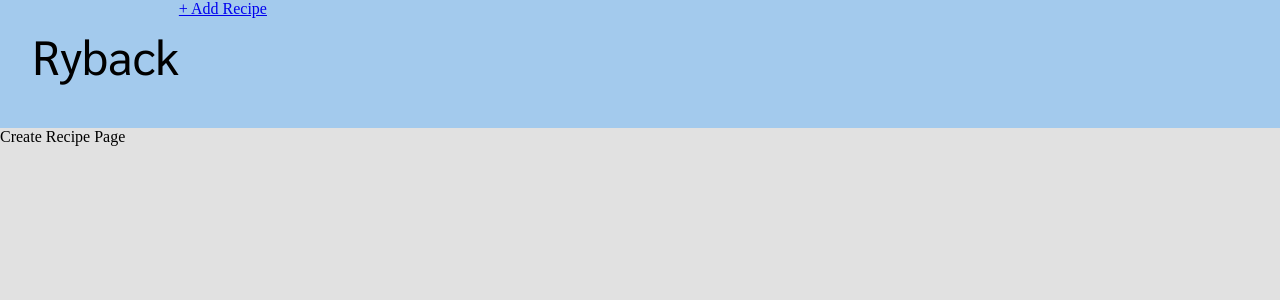
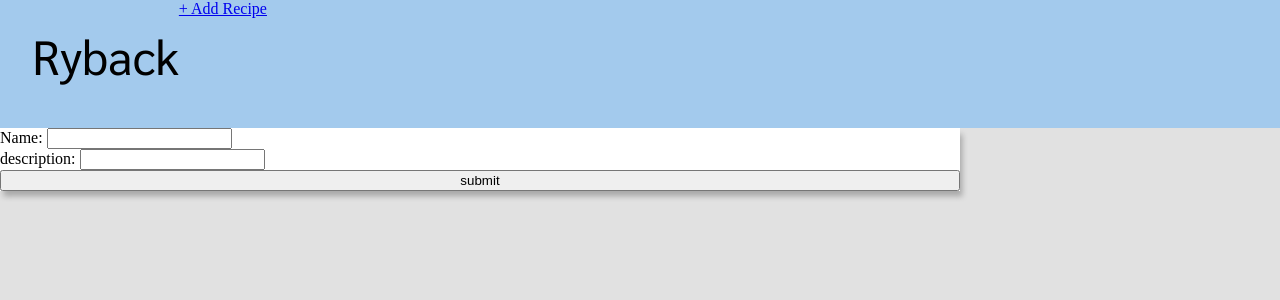
Before and after one commit to kpmac92/ryback-web, a React (Vite) app: page /createRecipe in a window 1280 px wide. Shown: the top 300 px of the page. Built offline with nearby package versions, Linux system fonts and the light colour scheme.

Commit message:
add basic recipe form

```diff
--- a/src/App.js
+++ b/src/App.js
@@ -6,6 +6,7 @@ import { createStore } from 'redux';
 import rootReducer from './store/reducers';
 import RecipeListConnector from './components/RecipeList/RecipeListConnector';
 import RecipeList from './components/RecipeList/RecipeList';
+import RecipeForm from './components/RecipeForm/RecipeForm';
 import { createBrowserRouter, RouterProvider, Outlet } from 'react-router-dom';
 
 const App = () => {
@@ -32,7 +33,7 @@ const App = () => {
         },
         {
           path: 'createRecipe',
-          element: <div>Create Recipe Page</div>,
+          element: <RecipeForm />,
         },
       ],
     },
--- /dev/null
+++ b/src/components/RecipeForm/RecipeForm.js
@@ -0,0 +1,29 @@
+import React, { useState } from 'react';
+import './RecipeForm.scss';
+
+const RecipeForm = () => {
+  const onSubmit = () => {
+    body = { name: formInput.name, description: formInput.description };
+    //todo: call backend
+  };
+
+  const [formInput, setFormInput] = useState({});
+
+  const onInputChange = (e) => {
+    setFormInput({ ...formInput, [e.target.name]: e.target.value });
+  };
+  return (
+    <div className="recipe-form">
+      <div className="input-section" onChange={onInputChange}>
+        Name: <input name="nameInput" />
+      </div>
+      <div className="input-section">
+        description: <input name="descriptionInput" onChange={onInputChange} />
+      </div>
+
+      <button onClick={() => console.log(formInput)}>submit</button>
+    </div>
+  );
+};
+
+export default RecipeForm;
--- /dev/null
+++ b/src/components/RecipeForm/RecipeForm.scss
@@ -0,0 +1,14 @@
+//TODO: move font stuff to some common location
+@font-face{
+    font-family: 'Sarabun';
+    src: local('Sarabun'), url('../../fonts/Sarabun/Sarabun-Regular.ttf') format('truetype');
+}
+
+.recipe-form{
+    background-color: #FFFFFF;
+    height: 75%;
+    width: 75%;
+    display: flex;
+    flex-direction: column;
+    box-shadow: .2rem .35rem .35rem rgba(0, 0, 0, 0.25);
+}
```
